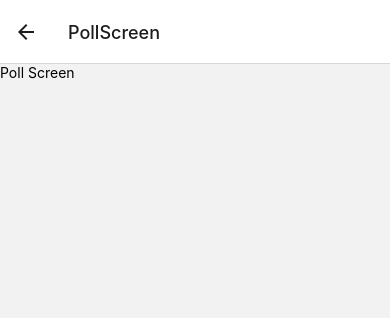
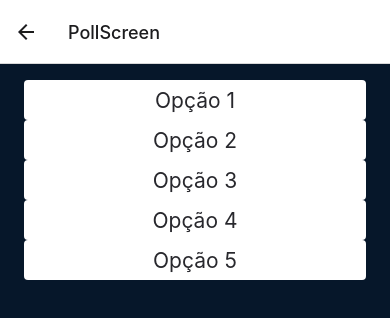
Before and after one commit to mconf/bbb-hybrid-sdk, a React Native app: screen /PollScreen in a window 390 px wide. Shown: the top 318 px of the page. Built offline with nearby package versions, Linux system fonts and the light colour scheme.

Commit message:
Created poll options and style file, using temporary object for poll options

```diff
--- a/App.js
+++ b/App.js
@@ -10,7 +10,7 @@ const App = () => {
   return (
     <NavigationContainer>
       <Stack.Navigator>
-        <Stack.Screen name="HomeScreen" component={HomeScreen} />
+        <Stack.Screen name="[Título da conferência]" component={HomeScreen} />
         <Stack.Screen name="PollScreen" component={PollScreen} />
       </Stack.Navigator>
     </NavigationContainer>
--- a/src/screens/home-screen/styles.js
+++ b/src/screens/home-screen/styles.js
@@ -2,7 +2,6 @@ import React from 'react';
 import styled from 'styled-components/native';
 
 const Container = styled.View `
-    background-color: purple;
     flex-direction: column;
     height: 100%;
     display: flex;
--- a/src/screens/poll-screen/index.js
+++ b/src/screens/poll-screen/index.js
@@ -1,10 +1,44 @@
+import Styled from './styles'
 import { View, Text } from 'react-native';
 
+const _tempPollObject = {
+  title: 'Enquete 1',
+  options: [
+    {
+      title: 'Opção 1',
+      id: 1,
+    },
+    {
+      title: 'Opção 2',
+      id: 2,
+    },
+    {
+      title: 'Opção 3',
+      id: 3,
+    },
+    {
+      title: 'Opção 4',
+      id: 4,
+    },
+    {
+      title: 'Opção 5',
+      id: 5,
+    }
+  ]
+}
+
 const PollScreen = () => {
+
   return (
-    <View>
-      <Text>Poll Screen</Text>
-    </View>
+    <Styled.PollView>
+      {_tempPollObject.options.map((option) => {
+        return (
+          <Styled.ButtonInnerContainer>
+            <Styled.StyledPressableText>{option.title}</Styled.StyledPressableText>
+          </Styled.ButtonInnerContainer>
+        )
+      })}
+    </Styled.PollView>
   );
 };
 
--- /dev/null
+++ b/src/screens/poll-screen/styles.js
@@ -0,0 +1,42 @@
+import Pressable from "../../components/pressable";
+import styled from 'styled-components/native';
+import { View } from "react-native";
+import { Text } from "react-native";
+import {css} from 'styled-components';
+
+const ButtonInnerContainer = styled(Pressable).attrs(() => ({
+    pressStyle: {
+      opacity: 0.8,
+    },
+  }))`
+    ${() => css`
+      justify-content: center;
+      display: flex;
+      border-radius: 4px;
+      min-height: 40px;
+      background-color: white;
+    `}
+`;
+
+const StyledPressableText = styled(Text)`
+    ${() => css`
+        color: #28282D;
+        font-size: 21px;
+        font-weight: medium;
+        text-align: center;
+    `}
+`;
+
+const PollView = styled(View)`
+    ${() => css`
+        background-color: #06172A;
+        height: 100%;
+        padding: 16px 24px;
+    `}
+`;
+
+export default {
+    ButtonInnerContainer,
+    StyledPressableText,
+    PollView
+};
```
